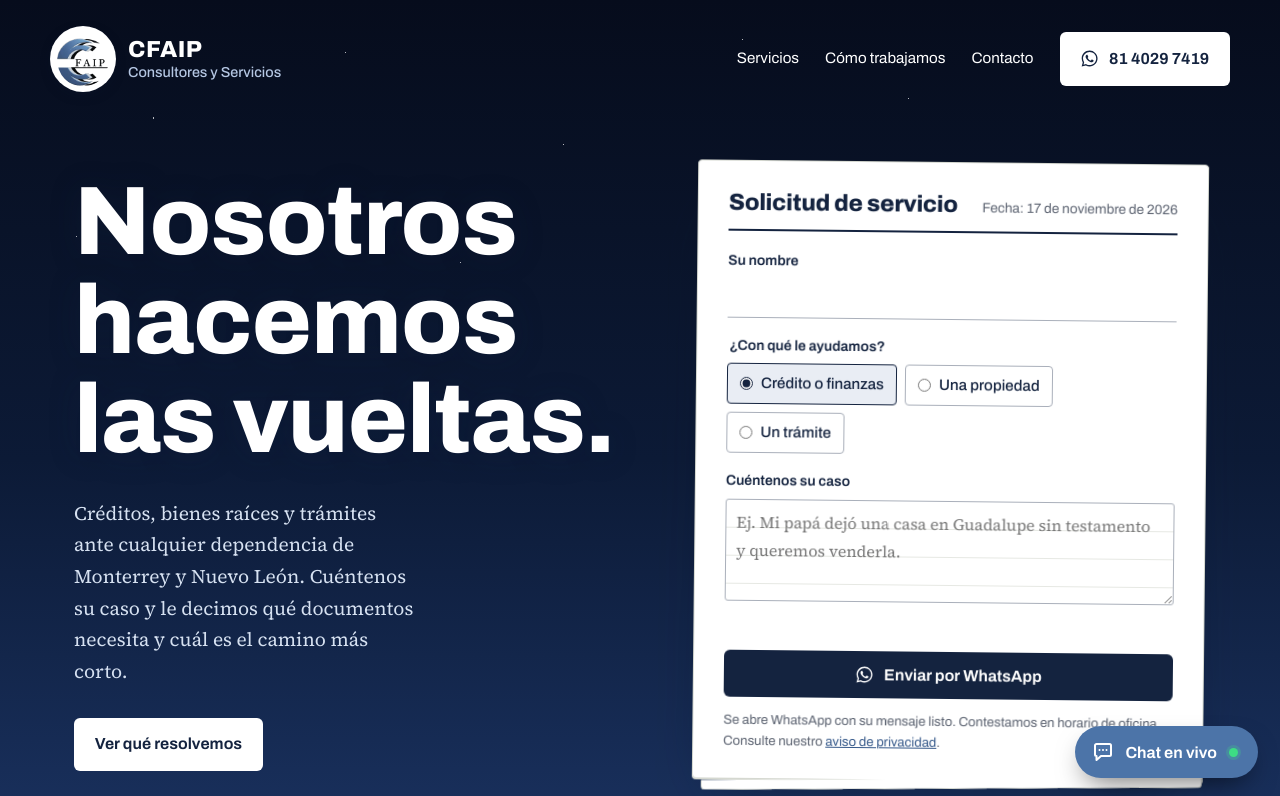
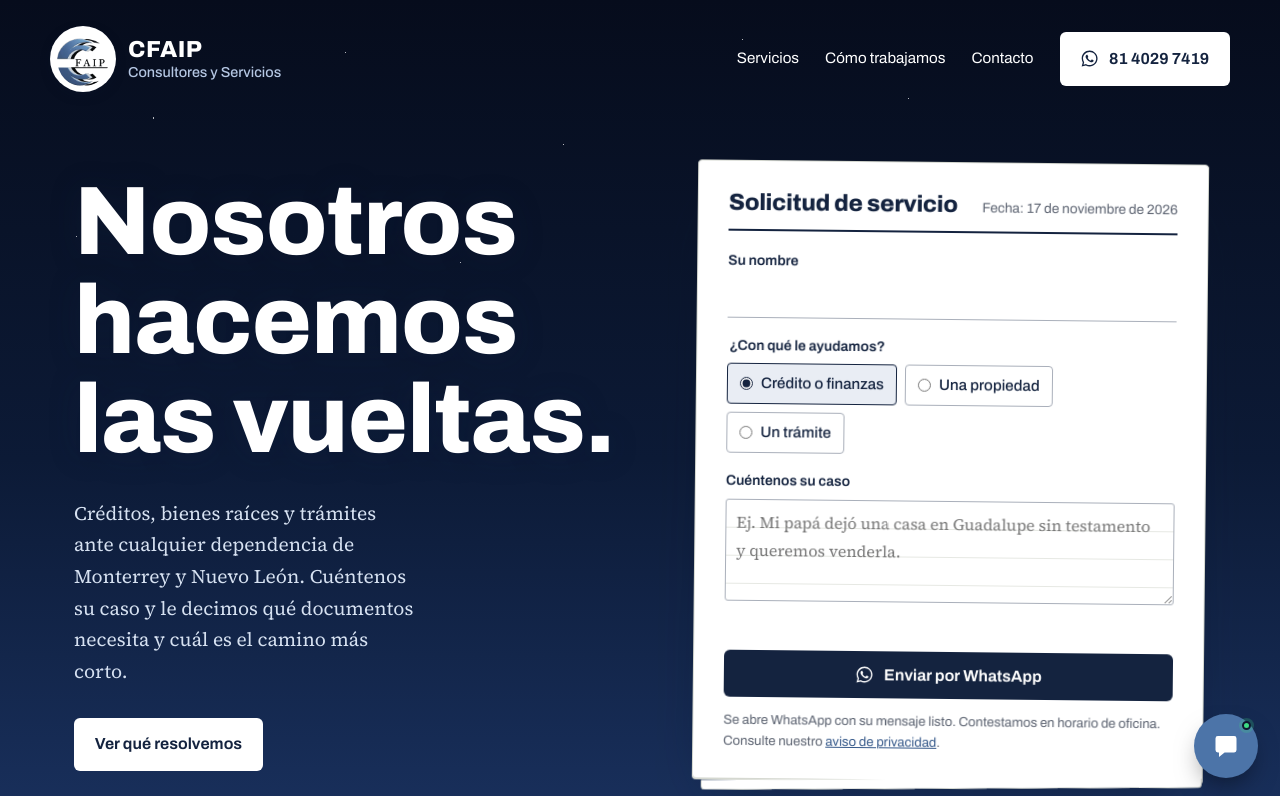
Before and after one commit to draguz-web/cfaip-web, a plain HTML site: page index.html in a window 1280 px wide. Shown: the top 796 px of the page. Drawn offline with Linux system fonts and the light colour scheme.

Commit message:
Chat: botón redondo en la esquina, como la referencia del cliente
Co-Authored-By: Claude Opus 5.5 <noreply@anthropic.com>
Claude-Session: https://claude.ai/code/session_01Eb37MmwNCtGFXMpDdVXHqY

```diff
--- a/index.html
+++ b/index.html
@@ -249,15 +249,19 @@ fieldset.campo{border:0;padding:0;margin:0 0 16px}
 .oculto{position:absolute;width:1px;height:1px;overflow:hidden;clip:rect(0 0 0 0);white-space:nowrap}
 .punto{display:inline-block;width:9px;height:9px;border-radius:50%;background:#3DDC84;box-shadow:0 0 0 3px rgba(61,220,132,.22)}
 .fuera .punto{background:#E3C27E;box-shadow:0 0 0 3px rgba(227,194,126,.22)}
-.chat-boton{position:fixed;right:22px;bottom:22px;z-index:20;display:flex;align-items:center;gap:10px;font-family:var(--sans);font-weight:650;font-size:1rem;
-  background:var(--acero);color:#fff;border:0;border-radius:999px;padding:14px 20px 14px 16px;cursor:pointer;box-shadow:0 12px 28px -10px rgba(0,0,0,.6)}
-.chat-boton:hover{background:#5A84BA}
-.chat-boton svg{width:24px;height:24px}
-.chat-boton .punto{margin-left:2px}
+.chat-boton{position:fixed;right:22px;bottom:22px;z-index:20;width:64px;height:64px;display:grid;place-items:center;
+  background:var(--acero);color:#fff;border:0;border-radius:50%;padding:0;cursor:pointer;box-shadow:0 12px 28px -10px rgba(0,0,0,.6);transition:transform .15s,background .15s}
+.chat-boton:hover{background:#5A84BA;transform:scale(1.06)}
+.chat-boton svg{width:28px;height:28px}
+.chat-boton .punto{position:absolute;top:7px;right:7px;border:2px solid var(--fondo)}
 .chat-boton[aria-expanded="true"]{display:none}
 .chat{position:fixed;right:22px;bottom:22px;z-index:21;width:min(380px,calc(100vw - 32px));height:min(560px,calc(100dvh - 44px));display:flex;flex-direction:column;
   background:#F7F8F5;color:var(--tinta);border-radius:14px;overflow:hidden;box-shadow:0 30px 70px -20px rgba(0,0,0,.75);border:1px solid var(--linea-osc)}
 .chat[hidden]{display:none}
+@media (prefers-reduced-motion:no-preference){
+  .chat{transform-origin:bottom right;animation:chat-sale .22s cubic-bezier(.2,.8,.25,1)}
+  @keyframes chat-sale{from{opacity:0;transform:scale(.6) translateY(20px)}to{opacity:1;transform:none}}
+}
 .solicitud,.hoja,.chat{color-scheme:light}
 .chat-cabeza{display:flex;align-items:center;gap:12px;padding:14px 14px 14px 16px;background:var(--fondo-2);color:#fff}
 .chat-cabeza img{width:40px;height:40px;background:#fff;border-radius:50%;padding:6px 5px 4px}
@@ -284,9 +288,7 @@ fieldset.campo{border:0;padding:0;margin:0 0 16px}
 .chat-escribir button{flex:none;width:44px;height:44px;border-radius:50%;border:0;background:var(--tinta);color:#fff;cursor:pointer;display:grid;place-items:center}
 .chat-escribir button svg{width:20px;height:20px}
 @media (max-width:560px){
-  .chat-boton{right:16px;bottom:16px;padding:15px}
-  .chat-boton span{display:none}
-  .chat-boton .punto{position:absolute;top:6px;right:6px;margin:0}
+  .chat-boton{right:16px;bottom:16px;width:58px;height:58px}
   .chat{right:8px;left:8px;bottom:8px;width:auto;height:min(78dvh,600px)}
 }
 
@@ -583,8 +585,8 @@ fieldset.campo{border:0;padding:0;margin:0 0 16px}
 
 <!-- Chat en vivo: conversa aquí y pasa el caso a un asesor por WhatsApp -->
 <button class="chat-boton" id="chat-boton" type="button" aria-expanded="false" aria-controls="chat">
-  <svg viewBox="0 0 24 24" aria-hidden="true"><path fill="none" stroke="currentColor" stroke-width="2" stroke-linecap="round" stroke-linejoin="round" d="M4 5.5A1.5 1.5 0 0 1 5.5 4h13A1.5 1.5 0 0 1 20 5.5v9a1.5 1.5 0 0 1-1.5 1.5H10l-4.5 4v-4h0A1.5 1.5 0 0 1 4 14.5z"/><path fill="none" stroke="currentColor" stroke-width="2" stroke-linecap="round" d="M8.5 10h.01M12 10h.01M15.5 10h.01"/></svg>
-  <span>Chat en vivo</span><i class="punto" aria-hidden="true"></i>
+  <svg viewBox="0 0 24 24" aria-hidden="true"><path fill="currentColor" d="M5 3.5h14A2 2 0 0 1 21 5.5v10a2 2 0 0 1-2 2h-8.2L6 21.4v-3.9H5a2 2 0 0 1-2-2v-10a2 2 0 0 1 2-2z"/></svg>
+  <span class="oculto">Abrir chat en vivo</span><i class="punto" aria-hidden="true"></i>
 </button>
 <section class="chat" id="chat" role="dialog" aria-labelledby="chat-titulo" hidden>
   <header class="chat-cabeza">
```
